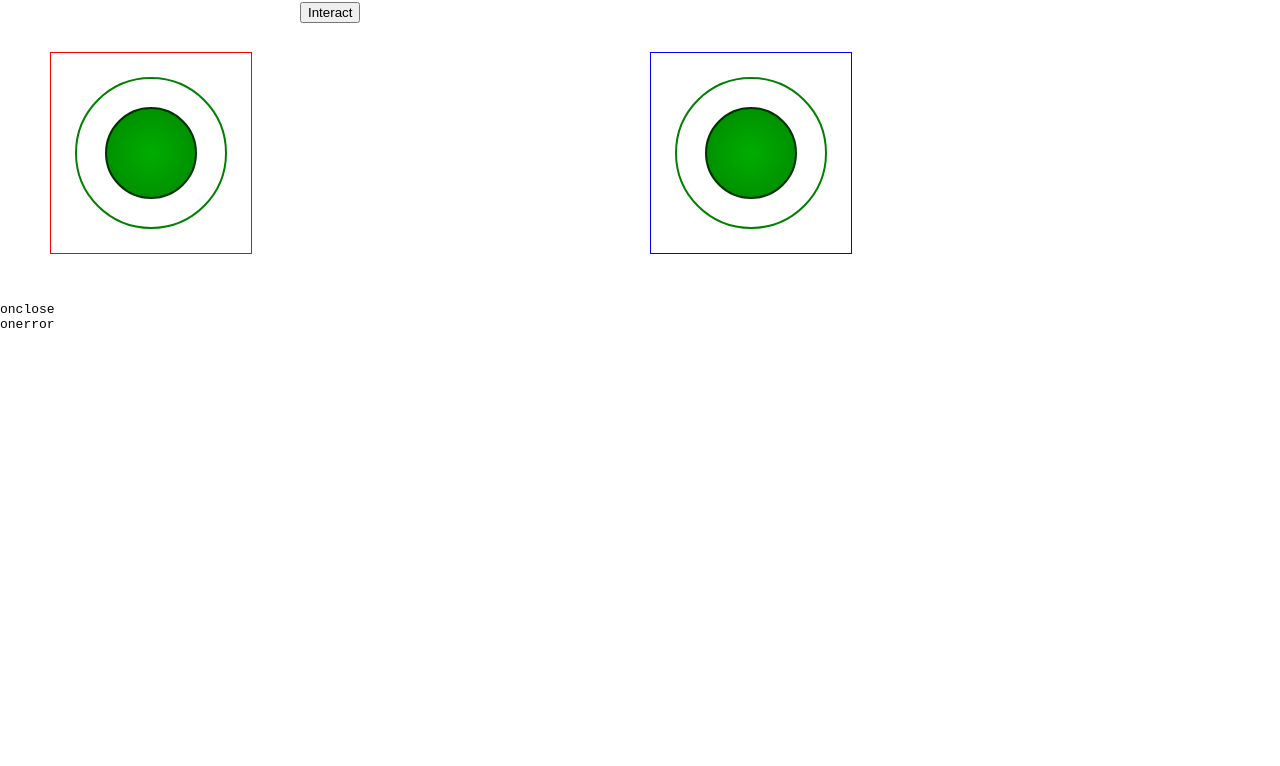
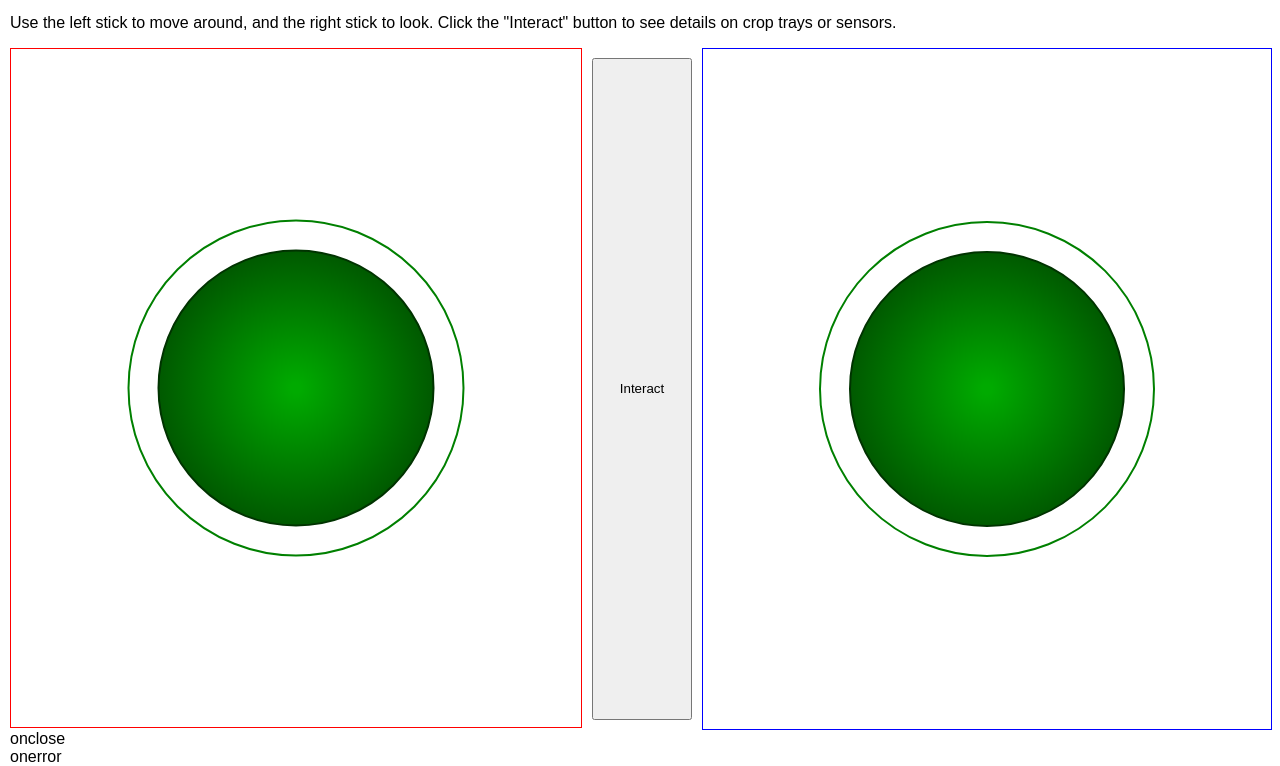
Before and after one commit to alan-turing-institute/CROPDemoController, a plain HTML site: page controller/index.html in a window 1280 px wide. Shown: the part 64-830 px from the top of the page. Before the commit the page ends 800 px from the top, so only its background shows below. Drawn offline with Linux system fonts and the light colour scheme.

Commit message:
Layout changes

```diff
--- a/controller/index.html
+++ b/controller/index.html
@@ -9,44 +9,74 @@
 {
 	box-sizing: border-box;
 }
+
+html, body {
+    margin: 0;
+    height: 100%;
+}
+
 body
 {
+  display: flex;
+  flex-flow: column nowrap;
+	padding: 10px;
+	font-family: arial, sans-serif;
+}
+
+.instructions {
+}
+
+.row
+{
+  flex: 1;
+  display: flex;
+  flex-flow: row nowrap;
+  width:100%;
 	margin: 0px;
 	padding: 0px;
-	font-family: monospace;
-}
-.row
-{
 	display: inline-flex;
 	clear: both;
 }
+
 .columnLateral
 {
+  flex: 10;
+  display: flex;
   float: left;
-  width: 15%;
-  min-width: 300px;
+	margin: 0px;
+	padding: 0px;
 }
+
 .columnCentral
 {
+  display: flex;
   float: center;
-  width: 30%;
-  min-width: 300px;
+	margin: 10px;
+	padding: 0px;
 }
-#joy2Div
-{
-	width:200px;
-	height:200px;
-	margin:50px
+
+.joyDiv {
+  flex: 1;
+  width:100%;
+  height:100%;
 }
+
 #joystick1
 {
 	border: 1px solid #FF0000;
 }
+
 #joystick2
 {
 	border: 1px solid #0000FF;
 }
-    </style>
+
+#interactButton {
+  min-width: 100px;
+  height: 100%;
+}
+</style>
+
     <script src="joy.js"></script>
     <script>
       var ws;
@@ -115,20 +145,19 @@ body
     </div>
     <div class="row">
       <div class="columnLateral">
-	<div id="joy1Div" style="width:200px;height:200px;margin:50px"></div>
-
+        <div id="joy1Div" class="joyDiv"></div>
       </div>
       <div class="columnCentral">
-
-	<div class="button">
-	  <button onclick="sendClick();">Interact</button>
-	</div>
+        <div class="button">
+          <button id="interactButton" onclick="sendClick();">Interact</button>
+        </div>
       </div>
       <div class="columnLateral">
-	<div id="joy2Div"></div>
+        <div id="joy2Div" class="joyDiv"></div>
       </div>
     </div>
-  <div id="log"><div>
+    <div id="log"><div>
+
     <script type="text/javascript">
 
       // Create JoyStick object into 'joy1Div'
@@ -141,7 +170,7 @@ body
       var Joy2 = new JoyStick('joy2Div', joy2Param);
       //update the positions
       setInterval(function(){ sendPositions(Joy1.GetPosX(), Joy1.GetPosY(),
-					    Joy2.GetPosX(), Joy2.GetPosY());}, 500);
+                  Joy2.GetPosX(), Joy2.GetPosY());}, 500);
 
     </script>
   </body>
```
